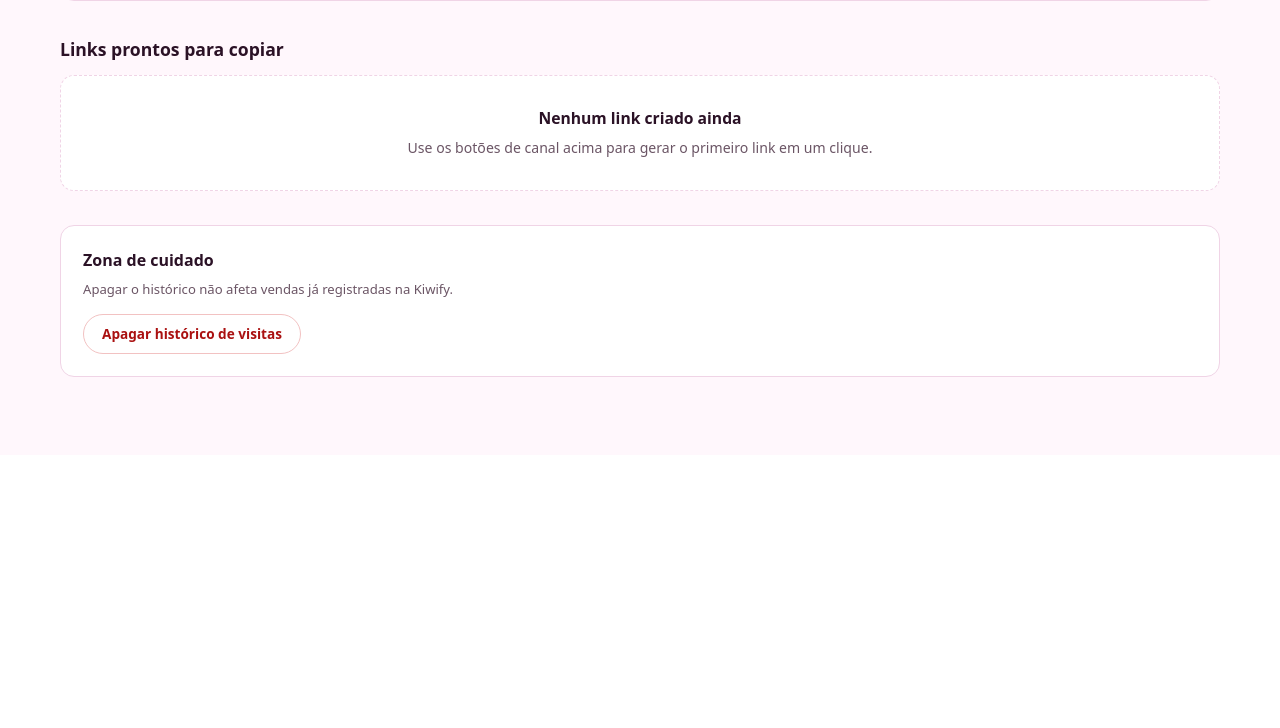
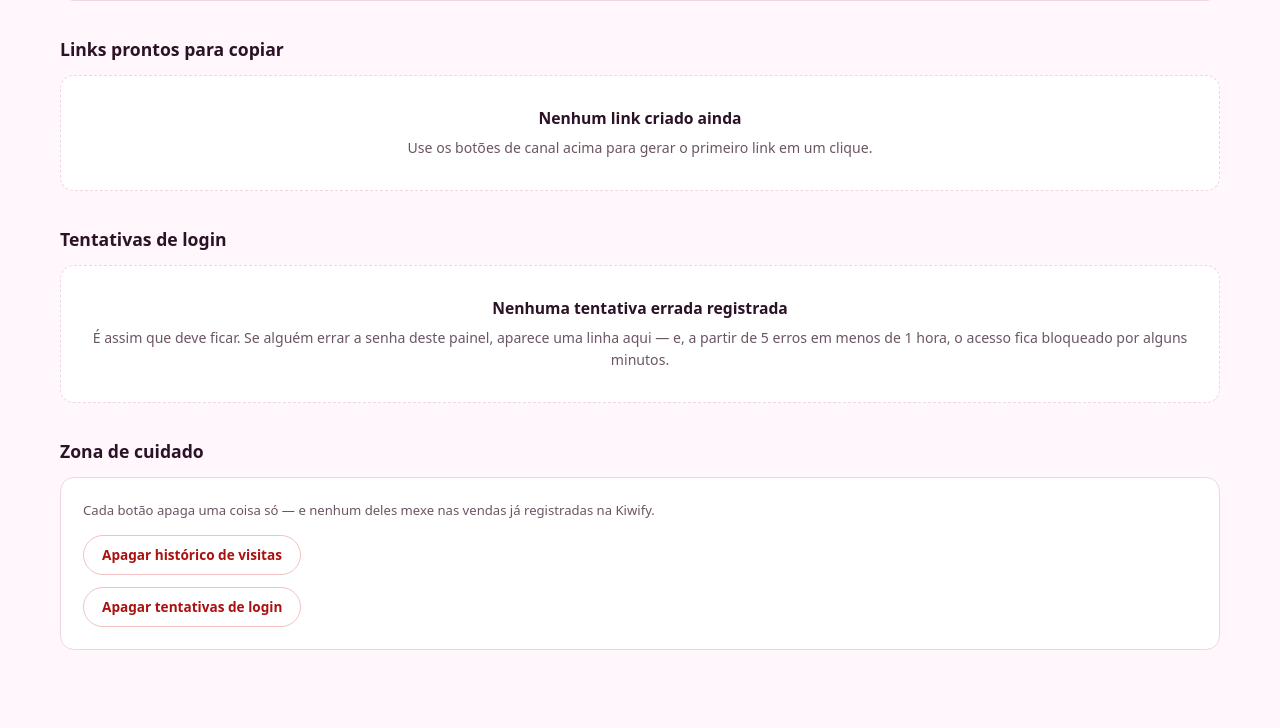
Before and after one commit to JotaSXBR/marinanovosite, a PHP site: page /painel/ in a window 1280 px wide. Shown: the part 1190-1918 px from the top of the page. Before the commit the page ends 1567 px from the top, so only its background shows below. Run offline with PHP 8.4, Linux system fonts and the light colour scheme; the visitor is signed in with stand-in values (Sample User, id 1).

Commit message:
Painel: mostra tentativas de login e bloqueios com limpeza separada do historico

```diff
--- a/nova-landing/painel/apoio.php
+++ b/nova-landing/painel/apoio.php
@@ -63,6 +63,20 @@ function brDataHora(string $iso): string {
     return $d->format('d/m H:i');
   } catch (Exception $e) {
     return substr($iso, 8, 2) . '/' . substr($iso, 5, 2) . ' ' . substr($iso, 11, 5);
+  }
+}
+
+// Mesma conversão, mas a partir do timestamp Unix — o antibrute grava epoch,
+// não ISO. O "@" da DateTime é SEMPRE UTC (a doc oficial diz que a timezone do
+// construtor é ignorada nesse formato), então o setTimezone é o que traz para
+// o fuso da dona — vale para linha antiga e futura igual.
+function brDataHoraDe(int $epoch, string $formato = 'd/m H:i'): string {
+  try {
+    $d = new DateTime('@' . $epoch);
+    $d->setTimezone(tzPainel());
+    return $d->format($formato);
+  } catch (Exception $e) {
+    return '—';
   }
 }
 
@@ -145,7 +159,7 @@ function throttlingChave(): string {
   return substr(hash_hmac('sha256', (string) ($_SERVER['REMOTE_ADDR'] ?? ''), $sal), 0, 16);
 }
 
-// Janela deobservation: 1 hora. Depois de uma hora, tudo zera.
+// Janela de observação: 1 hora. Depois de uma hora, tudo zera.
 function throttlingLer(): array {
   $f = throttlingArquivo();
   if (!is_file($f)) return array();
@@ -161,24 +175,37 @@ function throttlingGravar(array $d): void {
   if ($json !== false) @file_put_contents($f, $json, LOCK_EX);
 }
 
+// Falhas que ainda contam: só as da última hora (a janela de observação).
+function throttlingNaJanela(array $falhas): array {
+  $agora = time();
+  return array_values(array_filter(array_map('intval', $falhas), fn($t) => ($agora - $t) < 3600));
+}
+
+// Estado do bloqueio de um conjunto de falhas. `libera` é o instante em que a
+// espera acaba (0 = já liberado) e `resta`, os segundos que faltam; é o mesmo
+// cálculo para a mensagem do login ("Tente de novo em X") e para a tela do
+// painel ("Bloqueado até HH:MM"). Quem decide o tamanho da espera é o backoff
+// progressivo (throttlingLimiteSegundos).
+function throttlingBloqueio(array $falhas): array {
+  $limite = throttlingLimiteSegundos(count($falhas));
+  if ($limite === 0) return array('libera' => 0, 'resta' => 0);
+  $libera = max($falhas) + $limite;
+  $resta  = $libera - time();
+  return $resta > 0 ? array('libera' => $libera, 'resta' => $resta) : array('libera' => 0, 'resta' => 0);
+}
+
 // Quanto tempo ainda falta de bloqueio (0 = liberado).
 function throttlingRestante(): int {
   $chave = throttlingChave();
   $todos  = throttlingLer();
   if (!isset($todos[$chave])) return 0;
-  $agora = time();
-  $falhas = array_values(array_filter($todos[$chave], fn($t) => ($agora - (int) $t) < 3600));
+  $falhas = throttlingNaJanela(is_array($todos[$chave]) ? $todos[$chave] : array());
   if (!$falhas) {
     unset($todos[$chave]);
     throttlingGravar($todos);
     return 0;
   }
-  $n = count($falhas);
-  $limite = throttlingLimiteSegundos($n);
-  if ($limite === 0) return 0;
-  $ultima = max($falhas);
-  $resta  = ($ultima + $limite) - $agora;
-  return $resta > 0 ? $resta : 0;
+  return throttlingBloqueio($falhas)['resta'];
 }
 
 // Backoff progressivo: quanto mais tentativa, maior a espera.
@@ -193,13 +220,12 @@ function throttlingFalhou(): void {
   $chave = throttlingChave();
   $todos = throttlingLer();
   $agora = time();
-  $falhas = isset($todos[$chave]) ? $todos[$chave] : array();
-  $falhas = array_values(array_filter($falhas, fn($t) => ($agora - (int) $t) < 3600));
+  $falhas = isset($todos[$chave]) && is_array($todos[$chave]) ? throttlingNaJanela($todos[$chave]) : array();
   $falhas[] = $agora;
   $todos[$chave] = $falhas;
   // poda: limpa IPs que não falham há mais de 1 dia (o arquivo não cresce sem parar)
   foreach ($todos as $k => $ts) {
-    if (!$ts || ($agora - (int) max($ts)) > 86400) unset($todos[$k]);
+    if (!is_array($ts) || !$ts || ($agora - (int) max($ts)) > 86400) unset($todos[$k]);
   }
   throttlingGravar($todos);
 }
@@ -208,6 +234,47 @@ function throttlingLimpar(): void {
   $todos = throttlingLer();
   unset($todos[throttlingChave()]);
   throttlingGravar($todos);
+}
+
+// O botão do painel: apaga TUDO. Diferente de throttlingLimpar(), que solta só
+// o identificador de quem acabou de acertar a senha. Consequência: um bloqueio
+// em vigor também acaba — o aviso na tela diz isso.
+function throttlingApagar(): void {
+  throttlingGravar(array());
+}
+
+// A lista que a seção "Tentativas de login" mostra: uma linha por identificador
+// (o HMAC do IP, que gira todo dia), com o total registrado, a última tentativa
+// e o bloqueio em vigor. Ordem: bloqueados primeiro; depois, o mais recente.
+function throttlingTentativas(): array {
+  $linhas = array();
+  foreach (throttlingLer() as $chave => $ts) {
+    if (!is_array($ts) || !$ts) continue;
+    $falhas = array_map('intval', $ts);
+
+    $linhas[] = array(
+      'chave'  => (string) $chave,
+      'total'  => count($falhas),
+      'ultima' => max($falhas),
+      'libera' => throttlingBloqueio(throttlingNaJanela($falhas))['libera'],
+    );
+  }
+  usort($linhas, function ($a, $b) {
+    if (($a['libera'] > 0) !== ($b['libera'] > 0)) return $a['libera'] > 0 ? -1 : 1;
+    return $b['ultima'] <=> $a['ultima'];
+  });
+  return $linhas;
+}
+
+// Somatórios da seção de tentativas (mesmo par ler/resumir do relatório).
+function tentativasTotais(array $linhas): array {
+  $total = 0;
+  $bloqueados = 0;
+  foreach ($linhas as $l) {
+    $total += (int) $l['total'];
+    if ((int) $l['libera'] > 0) $bloqueados++;
+  }
+  return array('total' => $total, 'bloqueados' => $bloqueados);
 }
 
 function throttlingTexto(int $seg): string {
--- a/nova-landing/painel/index.php
+++ b/nova-landing/painel/index.php
@@ -3,7 +3,7 @@
 //
 // RESPONSABILIDADE DESTE ARQUIVO (e só dele):
 //   1. iniciar a sessão e validar o login;
-//   2. despachar as ações do POST (carrinhos e links);
+//   2. despachar as ações do POST (carrinhos, links e limpezas);
 //   3. carregar os dados que as telas vão mostrar;
 //   4. delegar o HTML para partes/*.php.
 //
@@ -188,6 +188,13 @@ if ($_SERVER['REQUEST_METHOD'] === 'POST' && $logado && csrfValido()) {
     $_SESSION['painel_flash'] = 'Histórico de visitas apagado.';
   }
 
+  // Separação proposital: limpar_log mexe só nas visitas; esta mexe só no
+  // registro do antibrute (tentativas erradas e eventuais bloqueios).
+  if ($acao === 'limpar_tentativas') {
+    throttlingApagar();
+    $_SESSION['painel_flash'] = 'Registro de tentativas de login apagado.';
+  }
+
   // POST -> GET: evita reenvio ao dar F5 (boa prática de formulário).
   header('Location: ./');
   exit;
@@ -205,6 +212,10 @@ $linhas = lerVisitas($logArq);
 $resumo = resumo($linhas);
 $links  = lerJson($linksFile);
 $base   = baseUrl();
+
+// Registro do antibrute (o que a última seção mostra): tentativas erradas de
+// entrar e bloqueios em vigor.
+$tentativas = throttlingTentativas();
 
 if ($logado && isset($_GET['csv'])) painelCsv($linhas);
 
@@ -258,6 +269,7 @@ if (!$logado) {
   require $p . 'relatorio.php';
   require $p . 'carrinhos.php';
   require $p . 'links.php';
+  require $p . 'seguranca.php';
 }
 
 require $p . 'rodape.php';
--- a/nova-landing/painel/partes/cabeca.php
+++ b/nova-landing/painel/partes/cabeca.php
@@ -206,6 +206,9 @@ td .linkbox{
 .erro{background:var(--erro-fundo);border:1px solid var(--perigo-borda);color:var(--perigo)}
 .muted{color:var(--cinza);font-size:.82rem}
 .pill{display:inline-block;background:var(--faixa);border:1px solid var(--borda);border-radius:999px;padding:2px 11px;font-size:.78rem;font-weight:600}
+/* Pílula de estado ruim (ex.: bloqueio de login em vigor). Com os tokens do
+   tema, vale nos dois lados — sem cor fixa, que viraria mancha no escuro. */
+.pill.perigo{background:var(--perigo-fundo);border-color:var(--perigo-borda);color:var(--perigo)}
 /* Etiqueta na linha de baixo. Na mesma linha, o código "padrao" e a etiqueta
    "padrão" ficavam lado a lado e o par lia como duplicata por engano. */
 .pill-bloco{display:block;width:fit-content;margin-top:4px}
--- a/nova-landing/painel/partes/links.php
+++ b/nova-landing/painel/partes/links.php
@@ -120,19 +120,3 @@
     </p>
   </div>
   <?php endif; ?>
-
-  <div class="card" style="margin-top:34px">
-    <b>Zona de cuidado</b>
-    <p class="muted" style="margin:6px 0 14px">Apagar o histórico não afeta vendas já registradas na Kiwify.</p>
-    <details class="confirm">
-      <summary>Apagar histórico de visitas</summary>
-      <div class="confirm-corpo">
-        <p>Apagar todas as visitas registradas? As vendas já confirmadas na Kiwify não são afetadas, mas os números deste painel voltam a zero.</p>
-        <form method="post">
-          <input type="hidden" name="csrf" value="<?= e(csrfToken()) ?>">
-          <input type="hidden" name="acao" value="limpar_log">
-          <span class="acoes"><button class="perigo" type="submit">Sim, apagar o histórico</button></span>
-        </form>
-      </div>
-    </details>
-  </div>
--- /dev/null
+++ b/nova-landing/painel/partes/seguranca.php
@@ -0,0 +1,78 @@
+<?php
+// PARTES DO PAINEL — não são acessíveis por URL (partes/.htaccess nega tudo);
+// o index.php carrega por require. São só templates: recebem dados por variável.
+// Para criar uma nova parte: copie um bloco daqui e chame com require em index.php.
+//
+// Última seção do painel: o que o antibrute registrou (tentativas erradas de
+// entrar e bloqueios) e as limpezas. São DOIS botões separados de propósito —
+// apagar as visitas não pode levar junto o registro de segurança, e vice-versa.
+?>
+  <h2 id="sec-login">Tentativas de login</h2>
+  <?php if (!$tentativas): ?>
+    <div class="vazio">
+      <b>Nenhuma tentativa errada registrada</b>
+      <p>É assim que deve ficar. Se alguém errar a senha deste painel, aparece uma linha aqui — e, a partir de 5 erros em menos de 1 hora, o acesso fica bloqueado por alguns minutos.</p>
+    </div>
+  <?php else: ?>
+  <div class="card scroll">
+    <?php $tt = tentativasTotais($tentativas); ?>
+    <p style="margin:0 0 12px">
+      <b>Tentativas erradas registradas: <?= (int) $tt['total'] ?></b>
+      <?php if ($tt['bloqueados'] > 0): ?><span class="pill perigo"><?= (int) $tt['bloqueados'] ?> em bloqueio agora</span><?php endif; ?>
+    </p>
+    <table>
+      <thead>
+        <tr>
+          <th>Identificador</th>
+          <th class="num">Tentativas</th>
+          <th>Última tentativa</th>
+          <th>Situação</th>
+        </tr>
+      </thead>
+      <tbody>
+      <?php foreach ($tentativas as $t): ?>
+        <tr>
+          <td data-label="Identificador"><span class="pill" title="Identificador anônimo de quem errou a senha — o IP não fica guardado"><?= e(substr($t['chave'], 0, 8)) ?></span></td>
+          <td class="num" data-label="Tentativas"><?= (int) $t['total'] ?></td>
+          <td class="muted nowrap" data-label="Última tentativa"><?= e(brDataHoraDe((int) $t['ultima'])) ?></td>
+          <td data-label="Situação"><?= $t['libera'] > 0
+            ? '<span class="pill perigo">Bloqueado até ' . e(brDataHoraDe((int) $t['libera'], 'H:i')) . '</span>'
+            : '<span class="muted">sem bloqueio</span>' ?></td>
+        </tr>
+      <?php endforeach; ?>
+      </tbody>
+    </table>
+    <p class="muted" style="margin-bottom:0">
+      Cada linha é um identificador anônimo de quem errou a senha (o IP não fica guardado, igual às visitas do site, e o identificador gira todo dia).
+      A partir de 5 erros em menos de 1 hora o acesso é bloqueado: 1 minuto; com 7, 5 minutos; com 10, 30 minutos.
+      O contador zera 1 hora depois da última tentativa, e entrar com a senha certa limpa o registro de quem acertou.
+    </p>
+  </div>
+  <?php endif; ?>
+
+  <h2 id="sec-cuidado">Zona de cuidado</h2>
+  <div class="card">
+    <p class="muted" style="margin:0 0 14px">Cada botão apaga uma coisa só — e nenhum deles mexe nas vendas já registradas na Kiwify.</p>
+    <details class="confirm">
+      <summary>Apagar histórico de visitas</summary>
+      <div class="confirm-corpo">
+        <p>Apagar todas as visitas registradas? As vendas já confirmadas na Kiwify não são afetadas, mas os números deste painel voltam a zero.</p>
+        <form method="post">
+          <input type="hidden" name="csrf" value="<?= e(csrfToken()) ?>">
+          <input type="hidden" name="acao" value="limpar_log">
+          <span class="acoes"><button class="perigo" type="submit">Sim, apagar o histórico</button></span>
+        </form>
+      </div>
+    </details>
+    <details class="confirm" style="margin-top:12px">
+      <summary>Apagar tentativas de login</summary>
+      <div class="confirm-corpo">
+        <p>Apagar o registro de tentativas erradas de login? As visitas e os links ficam como estão. O contador de bloqueio também zera — se houver um bloqueio ativo, ele acaba na hora.</p>
+        <form method="post">
+          <input type="hidden" name="csrf" value="<?= e(csrfToken()) ?>">
+          <input type="hidden" name="acao" value="limpar_tentativas">
+          <span class="acoes"><button class="perigo" type="submit">Sim, apagar as tentativas</button></span>
+        </form>
+      </div>
+    </details>
+  </div>
```
Also changed, not shown: AGENTS.md (+17 -5 lines), tests/servidor.spec.js (+38 -0 lines), README.md.
